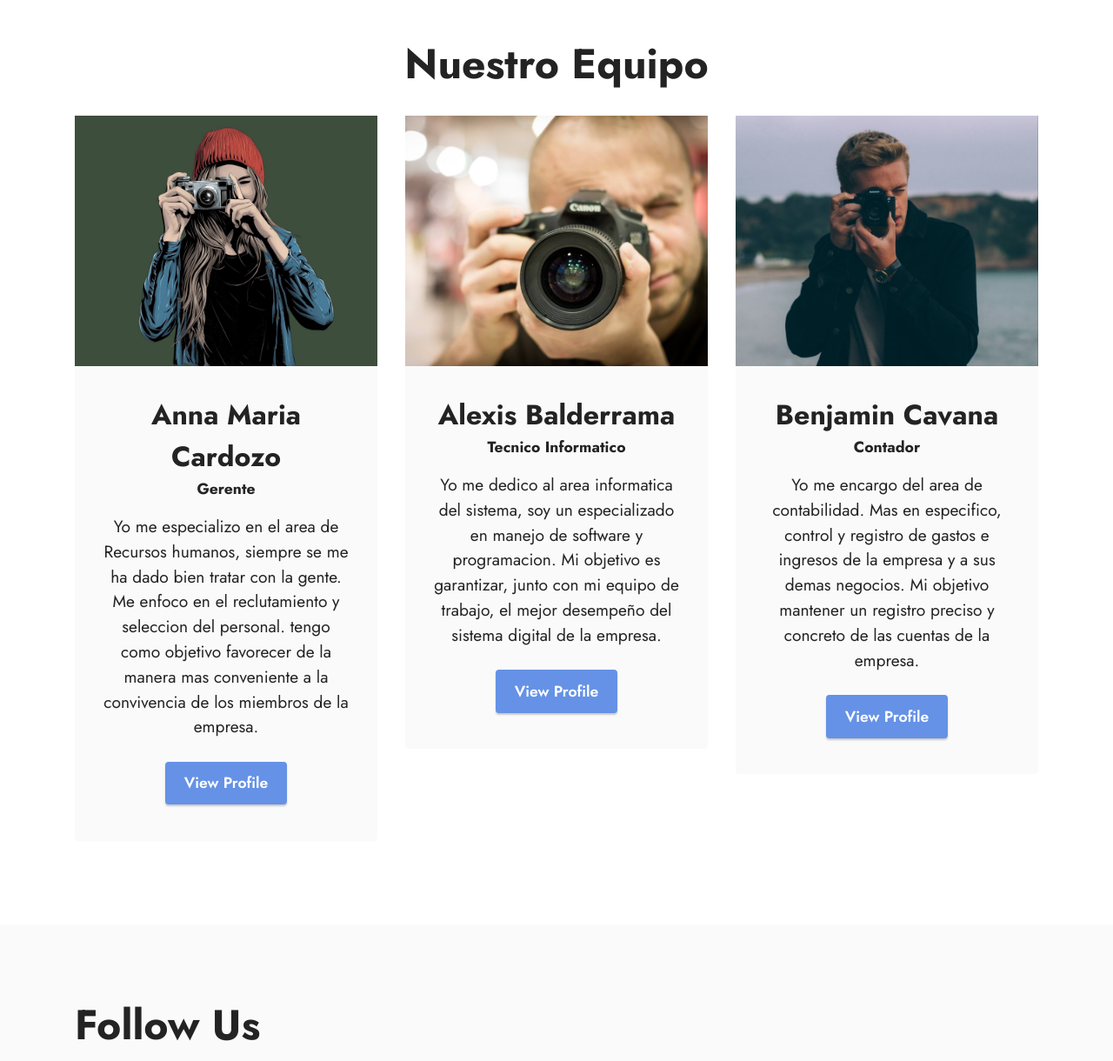
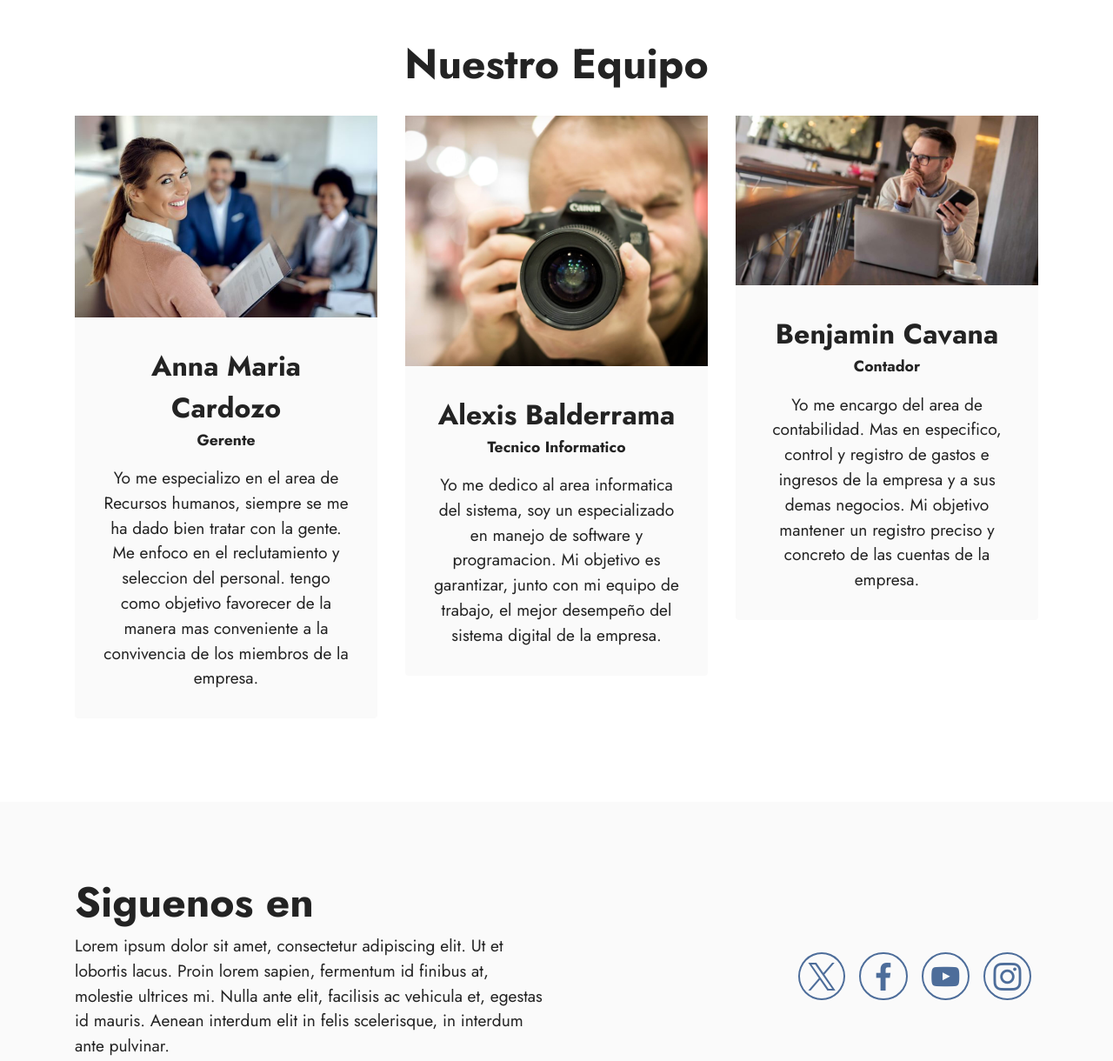
Before and after one commit to Marusero-ju/HerramientasJurado, a plain HTML site: page page4.html in a window 1280 px wide. Shown: the part 1760-2980 px from the top of the page at 87% size. Drawn offline with Linux system fonts and the light colour scheme; files whose address does not match are found by name.

Commit message:
proyecto

```diff
--- a/page4.html
+++ b/page4.html
@@ -226,7 +226,7 @@
             <div class="col-sm-6 col-lg-4">
                 <div class="card-wrap">
                     <div class="image-wrap">
-                        <img src="assets/images/mbr-15.jpeg" alt="Mobirise Website Builder">
+                        <img src="assets/images/trabajo-rrhh.jpg" alt="Mobirise Website Builder">
                     </div>
                     <div class="content-wrap">
                         <h5 class="mbr-section-title card-title mbr-fonts-style align-center m-0 display-5">
@@ -238,10 +238,7 @@
                             Yo me especializo en el area de Recursos humanos, siempre se me ha dado bien tratar con la gente. Me enfoco en el reclutamiento y seleccion del personal. tengo como objetivo favorecer de la manera mas conveniente a la convivencia de los miembros de la empresa.
                             </p>
 
-                        <div class="mbr-section-btn card-btn align-center">
-                            <a class="btn btn-primary display-4" href="https://mobiri.se">View
-                                Profile</a>
-                        </div>
+
                     </div>
                 </div>
             </div>
@@ -263,10 +260,7 @@
 
                         </p>
 
-                        <div class="mbr-section-btn card-btn align-center">
-                            <a class="btn btn-primary display-4" href="https://mobiri.se">View
-                                Profile</a>
-                        </div>
+
                     </div>
                 </div>
             </div>
@@ -274,7 +268,7 @@
             <div class="col-sm-6 col-lg-4">
                 <div class="card-wrap">
                     <div class="image-wrap">
-                        <img src="assets/images/mbr-20.jpeg" alt="Mobirise Website Builder">
+                        <img src="assets/images/tiene-futuro-el-teletrabajo-768x432.jpg" alt="Mobirise Website Builder">
                     </div>
                     <div class="content-wrap">
                         <h5 class="mbr-section-title card-title mbr-fonts-style align-center m-0 display-5">
@@ -288,10 +282,7 @@
 
                         </p>
 
-                        <div class="mbr-section-btn card-btn align-center">
-                            <a class="btn btn-primary display-4" href="https://mobiri.se">View
-                                Profile</a>
-                        </div>
+
                     </div>
                 </div>
             </div>
@@ -311,7 +302,7 @@
         <div class="row align-items-center justify-content-center">
             <div class="text-content col-12 col-md-6">
                 <h2 class="mbr-section-title mbr-fonts-style display-2">
-                    <strong>Follow Us</strong>
+                    <strong>Siguenos en</strong>
                 </h2>
                 <p class="mbr-text mbr-fonts-style display-7">Lorem ipsum dolor sit amet, consectetur adipiscing elit. Ut et lobortis lacus. Proin lorem sapien, fermentum id finibus at, molestie ultrices mi. Nulla ante elit, facilisis ac vehicula et, egestas id mauris. Aenean interdum elit in felis scelerisque, in interdum ante pulvinar.</p>
             </div>
```
Also changed, not shown: assets/images/tiene-futuro-el-teletrabajo-768x432.jpg (added), assets/images/trabajo-rrhh.jpg (added).
